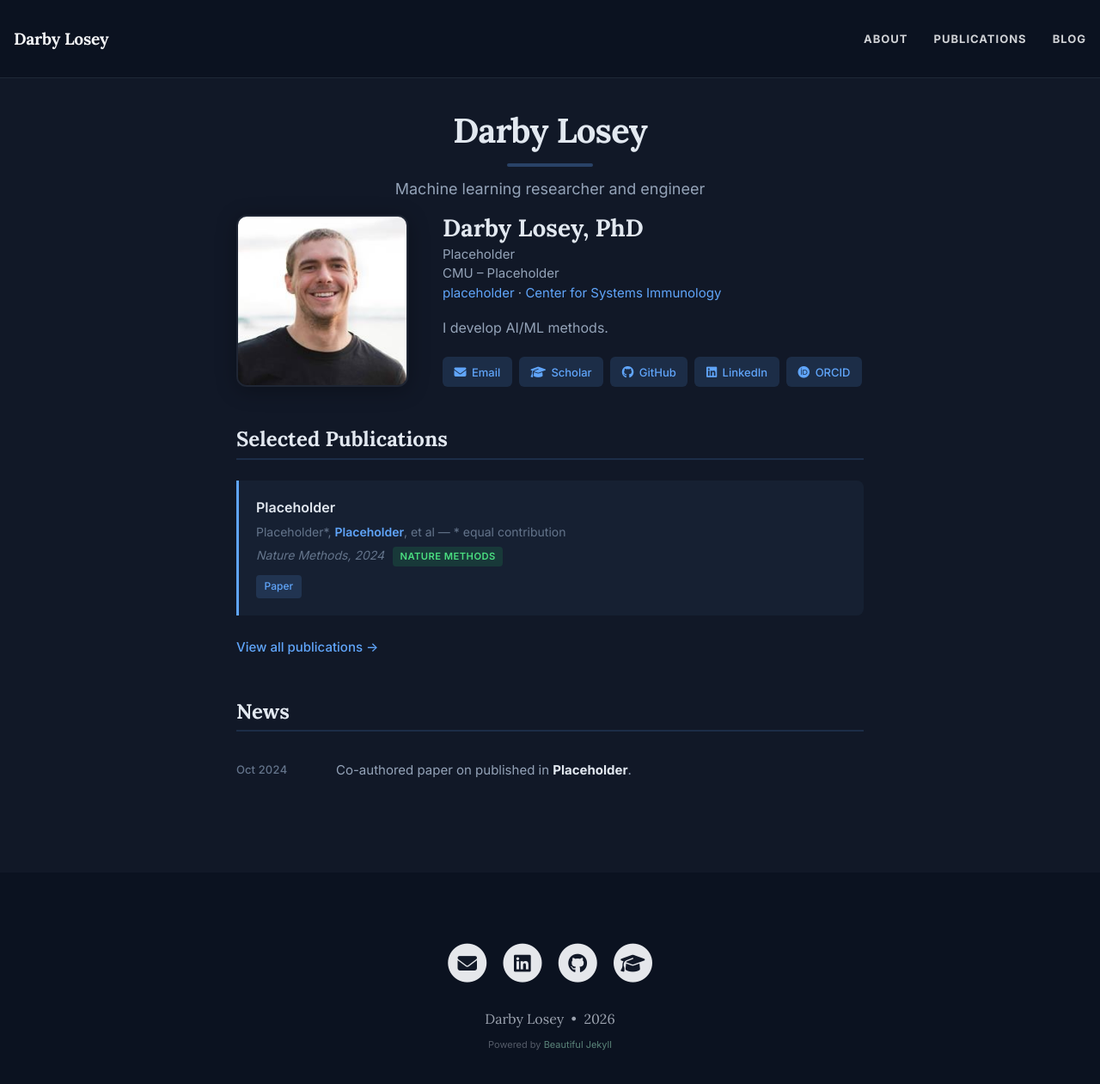
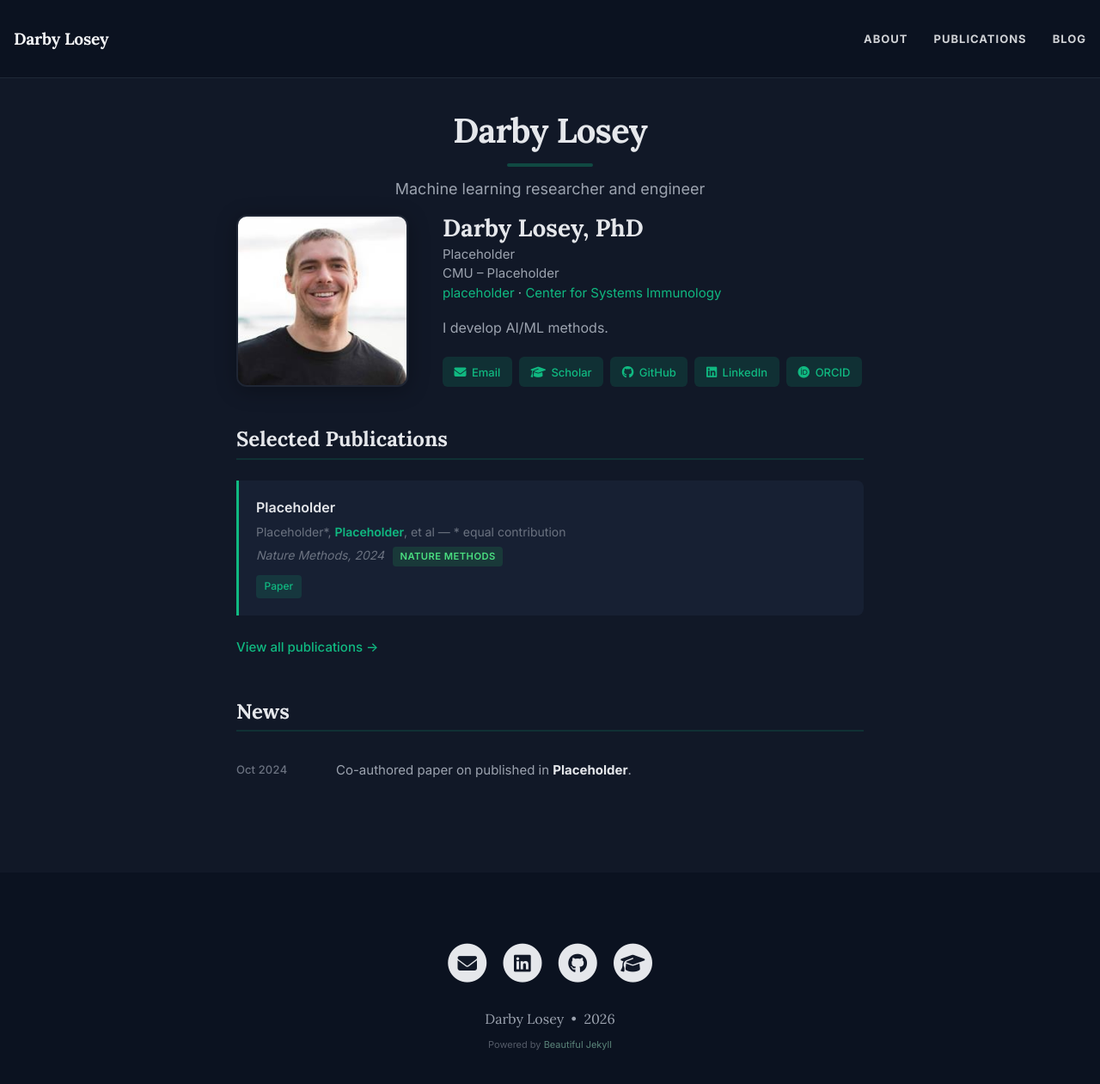
Before and after one commit to loseydm/loseydm.github.io, a Jekyll site: the page built from index.html, in a window 1280 px wide and 1305 px high. Shown: the top 1261 px of the window at 86% size. Built offline with Jekyll 4.4.1, drawn with Linux system fonts in a browser that asks for light colours; the list of posts is cut into pages by our own code.

Commit message:
adding in placeholders

```diff
--- a/assets/css/custom-styles.css
+++ b/assets/css/custom-styles.css
@@ -9,19 +9,25 @@
 :root {
   --body-font: 'Inter', -apple-system, BlinkMacSystemFont, 'Segoe UI', sans-serif;
   --header-font: 'Lora', Georgia, serif;
-  --accent: #60a5fa;
-  --accent-hover: #93c5fd;
-  --accent-dim: rgba(96, 165, 250, 0.15);
-  --bg-primary: #0f172a;
-  --bg-elevated: #1e293b;
-  --bg-card: #162032;
-  --bg-card-hover: #1e293b;
-  --text-primary: #e2e8f0;
-  --text-secondary: #94a3b8;
-  --text-muted: #64748b;
-  --border-color: #1e293b;
-  --border-subtle: rgba(255, 255, 255, 0.06);
+
+  /* Use Beautiful Jekyll theme colors from _config.yml */
+  --accent: var(--link-col);
+  --accent-hover: var(--hover-col);
+  --accent-dim: rgb(16 185 129 / 0.15);
+
+  --bg-primary: var(--page-col);
+  --bg-elevated: #1f2937;
+  --bg-card: #172033;
+  --bg-card-hover: #1f2937;
+
+  --text-primary: var(--text-col);
+  --text-secondary: #9ca3af;
+  --text-muted: #6b7280;
+
+  --border-color: var(--navbar-border-col);
+  --border-subtle: rgb(255 255 255 / 0.06);
 }
+
 
 body {
   font-family: var(--body-font);
```
